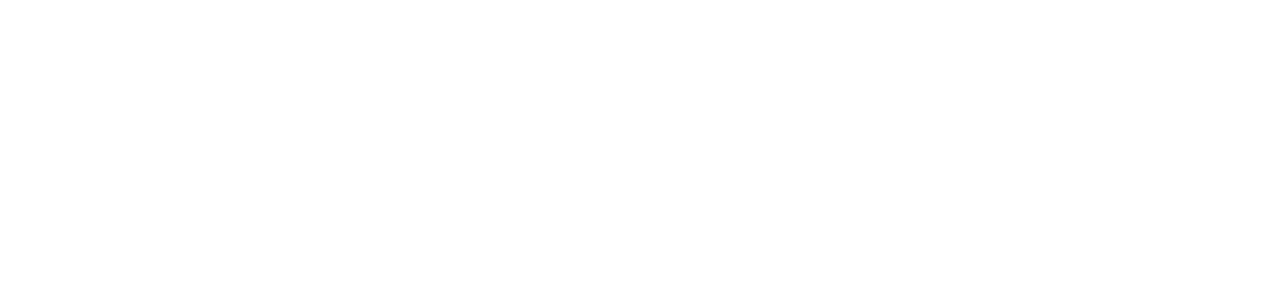
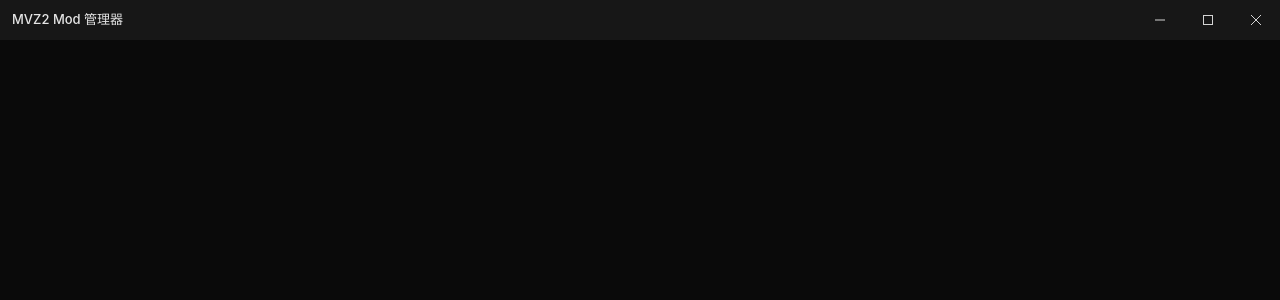
Before and after one commit to Sorrow-Scarlet/mvz2mm, a SvelteKit app in the folder frontend/: page /dashboard in a window 1280 px wide. Shown: the top 300 px of the page. Built offline with nearby package versions, Linux system fonts and the light colour scheme.

Commit message:
feat: :sparkles: 实现自定义标题栏

```diff
--- /dev/null
+++ b/frontend/src/lib/shell/Titlebar.svelte
@@ -0,0 +1,86 @@
+<script>
+  import { Window } from "@wailsio/runtime";
+
+  let { title = "MVZ2 Mod 管理器" } = $props();
+  let maximised = $state(false);
+
+  const toggleMax = async () => {
+    if (await Window.IsMaximised()) {
+      await Window.Restore();
+      maximised = false;
+    } else {
+      await Window.Maximise();
+      maximised = true;
+    }
+  };
+</script>
+
+<div
+  id="titlebar-container"
+  class="flex h-10 select-none items-center justify-between bg-neutral-900 text-neutral-200 [--wails-draggable:drag]"
+>
+  <div id="title-container" class="gap-2 pl-3 flex items-center">
+    <span id="title-text" class="text-[13px] font-medium">{title}</span>
+  </div>
+
+  <div
+    id="window-control-container"
+    class="flex h-full [--wails-draggable:no-drag]"
+  >
+    <button
+      title="minimize"
+      class="w-12 h-full text-neutral-300 transition-colors hover:bg-neutral-700"
+      onclick={Window.Minimise}
+      ><svg class="mx-auto h-3 w-3" viewBox="0 0 12 12">
+        <rect x="1" y="5.5" width="10" height="1" fill="currentColor" />
+      </svg>
+    </button>
+
+    <button
+      title="maximise"
+      class="w-12 h-full text-neutral-300 transition-colors
+             hover:bg-neutral-700"
+      onclick={toggleMax}
+    >
+      {#if maximised}
+        <svg
+          class="mx-auto h-3 w-3"
+          viewBox="0 0 12 12"
+          fill="none"
+          stroke="currentColor"
+          stroke-width="1"
+        >
+          <rect x="3" y="1" width="8" height="8" />
+          <rect x="1" y="3" width="8" height="8" fill="#171717" />
+        </svg>
+      {:else}
+        <svg
+          class="mx-auto h-3 w-3"
+          viewBox="0 0 12 12"
+          fill="none"
+          stroke="currentColor"
+          stroke-width="1"
+        >
+          <rect x="1.5" y="1.5" width="9" height="9" />
+        </svg>
+      {/if}
+    </button>
+
+    <button
+      title="close"
+      class="w-12 h-full text-neutral-300 transition-colors
+             hover:bg-red-600 hover:text-white"
+      onclick={Window.Close}
+    >
+      <svg
+        class="mx-auto h-3 w-3"
+        viewBox="0 0 12 12"
+        fill="none"
+        stroke="currentColor"
+        stroke-width="1"
+      >
+        <path d="M1 1 L11 11 M11 1 L1 11" />
+      </svg>
+    </button>
+  </div>
+</div>
--- a/frontend/src/routes/+layout.svelte
+++ b/frontend/src/routes/+layout.svelte
@@ -1,8 +1,16 @@
 <script lang="ts">
-	import './layout.css';
-	import type { LayoutProps } from './$types';
+  import "@wailsio/runtime";
+  import "./layout.css";
+  import type { LayoutProps } from "./$types";
+  import Titlebar from "#lib/shell/Titlebar.svelte";
 
-	let { children }: LayoutProps = $props();
+  let { children }: LayoutProps = $props();
 </script>
 
-{@render children()}
+<div
+  id="base-window"
+  class="flex h-screen w-screen flex-col bg-neutral-950 text-neutral-100"
+>
+  <Titlebar />
+  <main>{@render children()}</main>
+</div>
--- a/frontend/src/routes/+page.svelte
+++ /dev/null
@@ -1,2 +0,0 @@
-<h1>Welcome to SvelteKit</h1>
-<p>Visit <a href="https://svelte.dev/docs/kit">svelte.dev/docs/kit</a> to read the documentation</p>
--- a/frontend/src/routes/layout.css
+++ b/frontend/src/routes/layout.css
@@ -1 +1,5 @@
-@import 'tailwindcss';
+@import "tailwindcss";
+
+.body {
+  margin: 0;
+}
```
Also changed, not shown: frontend/src/lib/shell/WindowControl.svelte (deleted).
